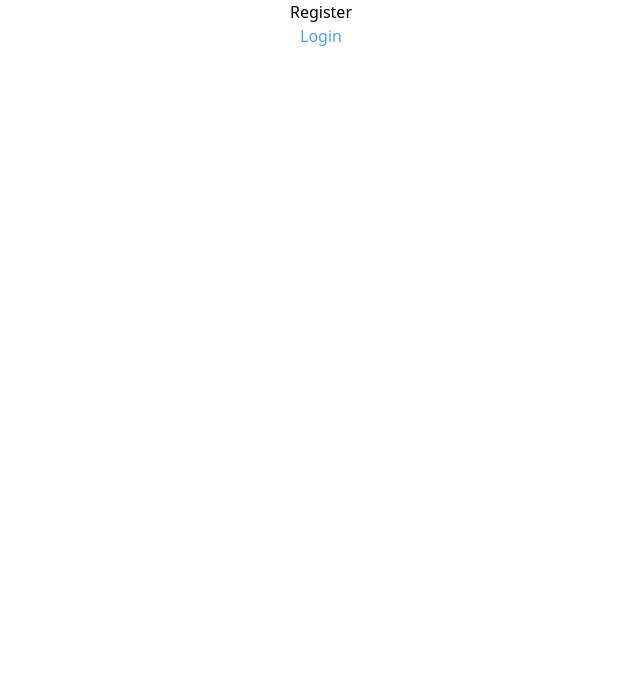
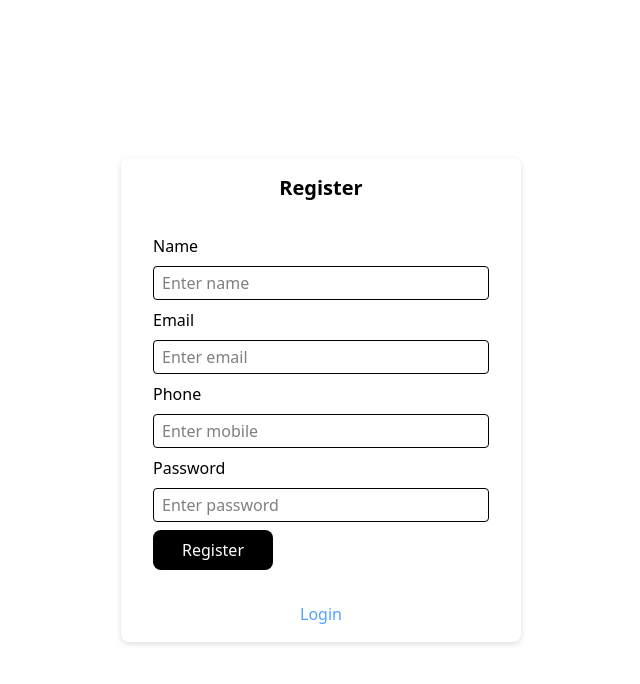
Before and after one commit to Lightbulb-Academy/morning-batch-demo-app, a React (Vite) app: page /register in a window 1280 px wide. Shown: the top 684 px of the page, without its empty margins (319-959 px from the left). Built offline with nearby package versions, Linux system fonts and the light colour scheme.

Commit message:
implement register user

```diff
--- a/src/components/Button.tsx
+++ b/src/components/Button.tsx
@@ -1,11 +1,16 @@
-interface ButtonProps {
+interface ButtonProps extends React.HTMLProps<HTMLButtonElement> {
   label: string;
-  onClick: (event: React.MouseEvent<HTMLButtonElement>) => void;
+  onClick?: (event: React.MouseEvent<HTMLButtonElement>) => void;
   className?: string;
   type?: "submit" | "reset" | "button";
 }
 
-export default function Button({ label, onClick, className, type = "button" }: ButtonProps) {
+export default function Button({
+  label,
+  onClick,
+  className,
+  type = "button",
+}: ButtonProps) {
   return (
     <button
       style={{
--- a/src/components/CustomInput.tsx
+++ b/src/components/CustomInput.tsx
@@ -1,14 +1,18 @@
-interface CustomInputProps {
+interface CustomInputProps extends React.HTMLProps<HTMLInputElement> {
   label: string;
   type?: string;
-  placeholder?: string;
 }
 
 export default function CustomInput(props: CustomInputProps) {
   return (
     <div className="flex flex-col gap-2">
       <label htmlFor="input">{props.label}</label>
-      <input placeholder={props.placeholder} className="border px-2 py-1 rounded" name="input" type={props.type} />
+      <input
+        placeholder={`Enter ${props.name}`}
+        className="border px-2 py-1 rounded"
+        name={props.name}
+        type={props.type}
+      />
     </div>
   );
 }
--- a/src/pages/Login.tsx
+++ b/src/pages/Login.tsx
@@ -16,7 +16,13 @@ export default function Login() {
 
   const handleAPICallWithAxios = async () => {
     try {
-      const response = await axios("http://localhost:3000/todos");
+      const response = await axios("http://localhost:8000/todos", {
+        method: "GET",
+        headers: {
+          "Content-Type": "application/json",
+          Authorization: `Bearer ${localStorage.getItem("token")}`,
+        },
+      });
       console.log(response);
     } catch (error) {
       console.error(error);
@@ -25,12 +31,12 @@ export default function Login() {
 
   useEffect(() => {
     console.log("Page loaded");
-    handleAPICall();
+    // handleAPICall();
     handleAPICallWithAxios();
   }, []);
 
   return (
-    <div className="flex flex-col items-center">
+    <div className="card flex flex-col items-center">
       <h1>Login</h1>
       <NavLink className="text-blue-400" to="/register">
         Register
--- a/src/pages/Register.tsx
+++ b/src/pages/Register.tsx
@@ -1,12 +1,63 @@
 import { NavLink } from "react-router";
+import CustomInput from "../components/CustomInput";
+import Button from "../components/Button";
+import { useActionState, useEffect } from "react";
+import axios from "axios";
+
+const RegisterAction = async (_previousData: any, formData: any) => {
+  try {
+    const fde = formData.entries();
+    const payload = Object.fromEntries(fde);
+    const response = await axios("http://localhost:8000/auth/register", {
+      method: "POST",
+      headers: {
+        "Content-Type": "application/json",
+      },
+      data: payload,
+    });
+    return response;
+  } catch (error) {
+    console.error(error);
+    return error;
+  }
+};
 
 export default function Register() {
+  const [data, submitAction, isLoading] = useActionState(RegisterAction, {});
+  console.log(data);
+
+  useEffect(() => {
+    if (data?.data && data?.data?.token) {
+      localStorage.setItem("token", data.data.token);
+    }
+  }, [data]);
+
   return (
-    <div className="flex flex-col items-center">
-      <h1>Register</h1>
-      <NavLink className="text-blue-400" to="/login">
-        Login
-      </NavLink>
+    <div className="flex flex-col items-center justify-center h-screen">
+      <div className="card flex flex-col items-center py-4 px-8 !h-auto gap-8">
+        <h1 className="text-xl font-bold">Register</h1>
+        <form action={submitAction} className="flex flex-col gap-2 w-full">
+          <CustomInput name="name" label="Name" type="text" />
+          <CustomInput name="email" label="Email" type="email" />
+          <CustomInput name="mobile" label="Phone" type="tel" />
+          <CustomInput name="password" label="Password" type="password" />
+          <Button
+            type="submit"
+            label={isLoading ? "Registering..." : "Register"}
+          />
+        </form>
+        <NavLink className="text-blue-400" to="/login">
+          Login
+        </NavLink>
+      </div>
     </div>
   );
 }
+/**
+Form handling
+- create form with input fields
+- handle form submission
+  - create a function to handle form submission - RegisterAction
+  - create a function to make API call - registerUserAPI
+
+*/
```
